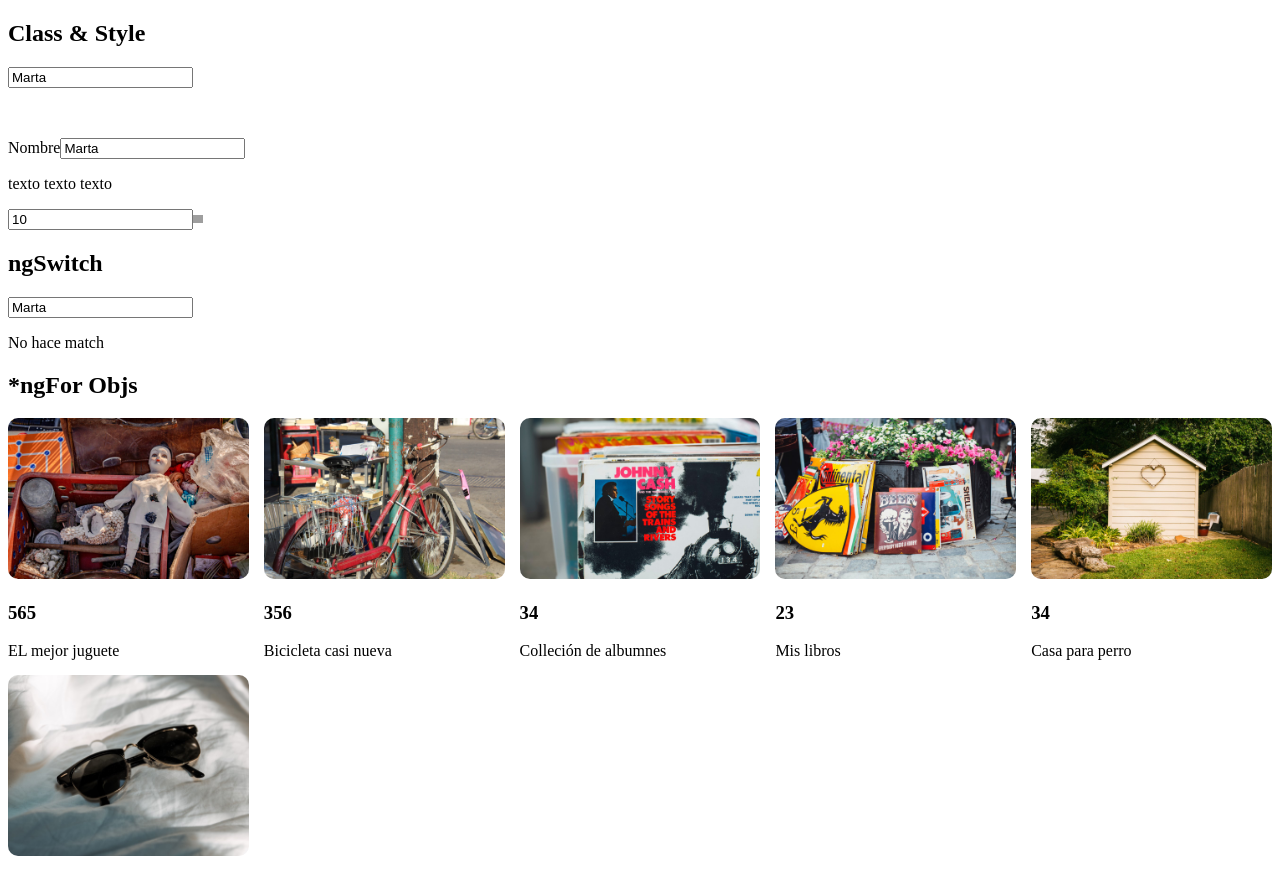
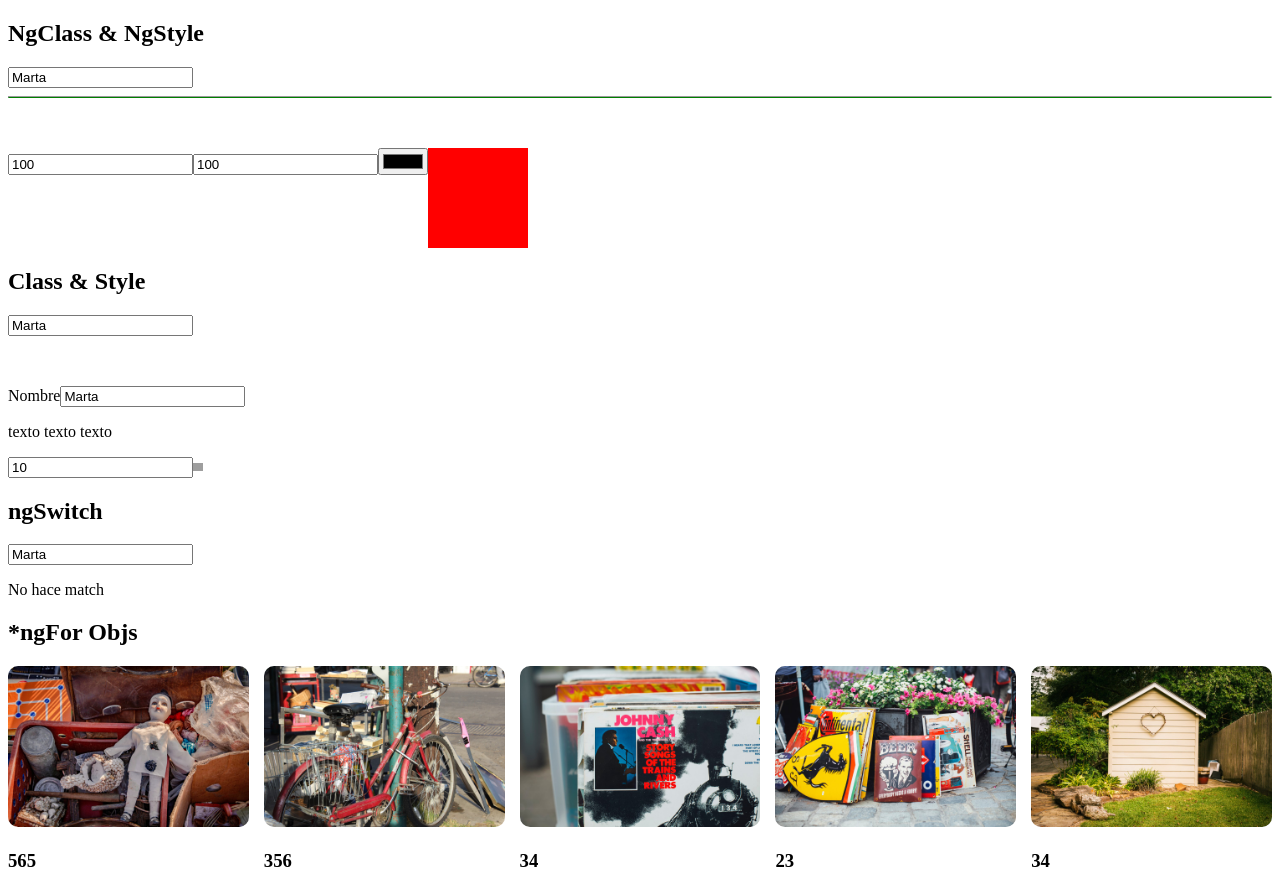
Before and after one commit to martscastrillo/fake_store_angular, an Angular app: page / in a window 1280 px wide. Shown: the top 869 px of the page. Built offline with nearby package versions, Linux system fonts and the light colour scheme; grey boxes are pictures that could not be loaded.

Commit message:
add ngClass and ngStyle

```diff
--- a/src/app/app.component.html
+++ b/src/app/app.component.html
@@ -1,14 +1,37 @@
+<!-- NgClass & NgStyle -->
+<h2>NgClass & NgStyle</h2>
+<input type="text" #nameInput4="ngModel" required [(ngModel)]="person.name" />
+<hr class="line-error" [ngClass]="{
+    'valid' : nameInput4.valid,
+    'invalid' : nameInput4.invalid
+}" />
+<p class="messageError" [class.invalid]="nameInput4.invalid">El campo es requerido</p>
+<div class="style-box">
+    <div>
+        <input type="number" [(ngModel)]="box.width" />
+        <input type="number" [(ngModel)]="box.height" />
+        <input type="color" [(ngModel)]="box.background" />
+    </div>
+    <div>
+        <div [ngStyle]="{
+            'width.px': box.width,
+            'height.px': box.height,
+            'background-color': box.background,
+            'display': 'block'
+        }"></div>
+    </div>
+</div>
+
 <!-- Class & Style -->
 <h2>Class & Style</h2>
 <input type="text" #nameInput2="ngModel" required [(ngModel)]="person.name" />
-
 <p class="messageError" [class.invalid]="nameInput2.invalid">El campo es requerido</p>
 <label for="">Nombre</label>
 <input type="text" #nameInput3="ngModel" required [(ngModel)]="person.name" />
 <p [style.font-style]="nameInput3.invalid ? 'italic' : 'normal'">texto texto texto</p>
 <div class="style-box">
     <div>
-        <input type="text" [(ngModel)]="widthImg" />
+        <input type="number" [(ngModel)]="widthImg" />
 
     </div>
     <div>
--- a/src/app/app.component.scss
+++ b/src/app/app.component.scss
@@ -41,3 +41,13 @@
     display: flex;
     grid-template-columns: repeat(2, 1fr);
 }
+.line-error{
+    height: 0;
+    border-bottom: 1px solid;
+    &.valid{
+        color: green;
+     }
+     &.invalid{
+        color: red;
+     }
+}
--- a/src/app/app.component.ts
+++ b/src/app/app.component.ts
@@ -22,6 +22,11 @@ export class AppComponent {
   };
   names: string[] = ['Laura', 'Moni', 'Ale'];
   newName = '';
+  box = {
+    width: 100,
+    height: 100,
+    background: 'red',
+  };
   products : Product[] = [
     {
       name: 'EL mejor juguete',
```
